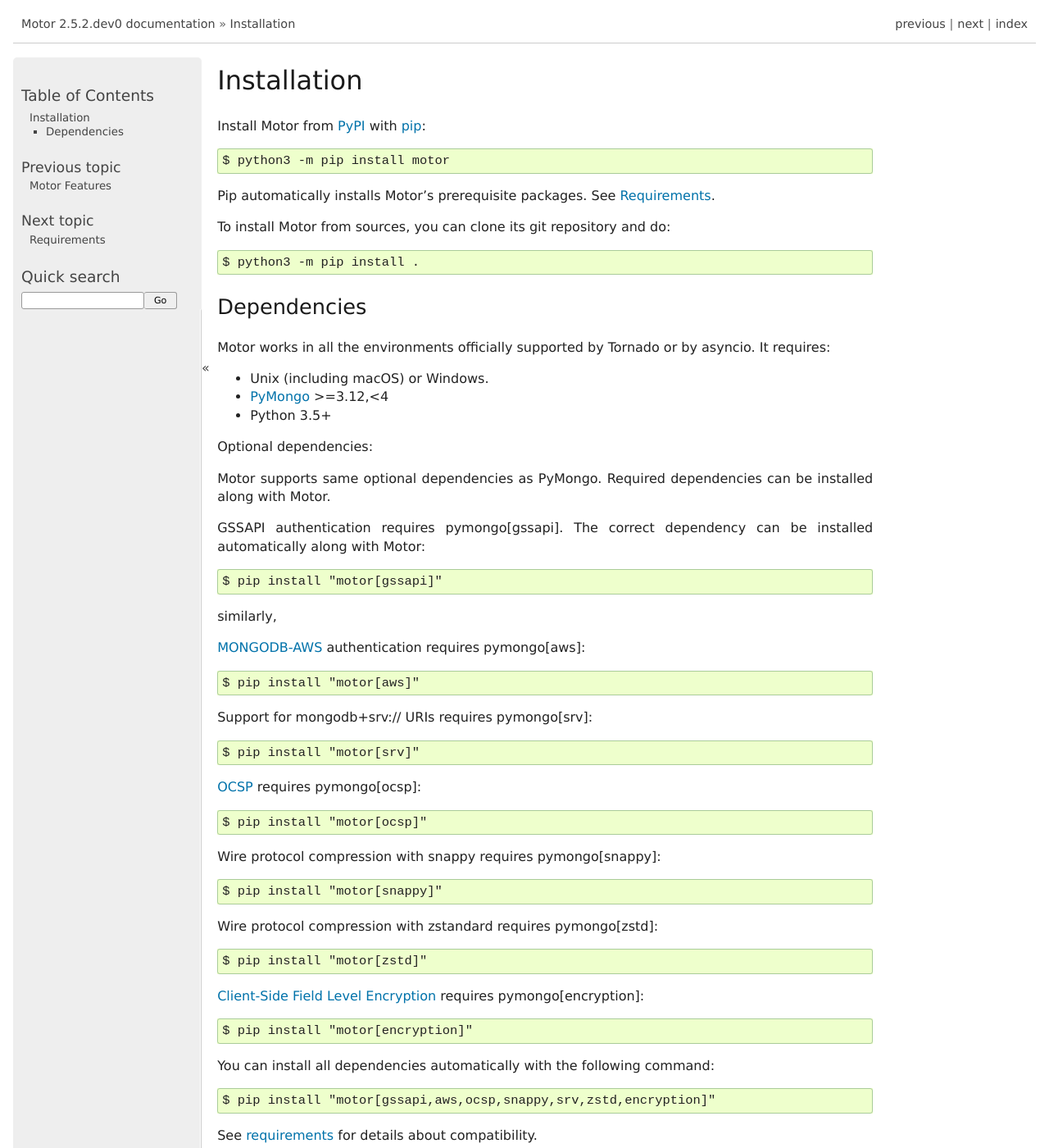
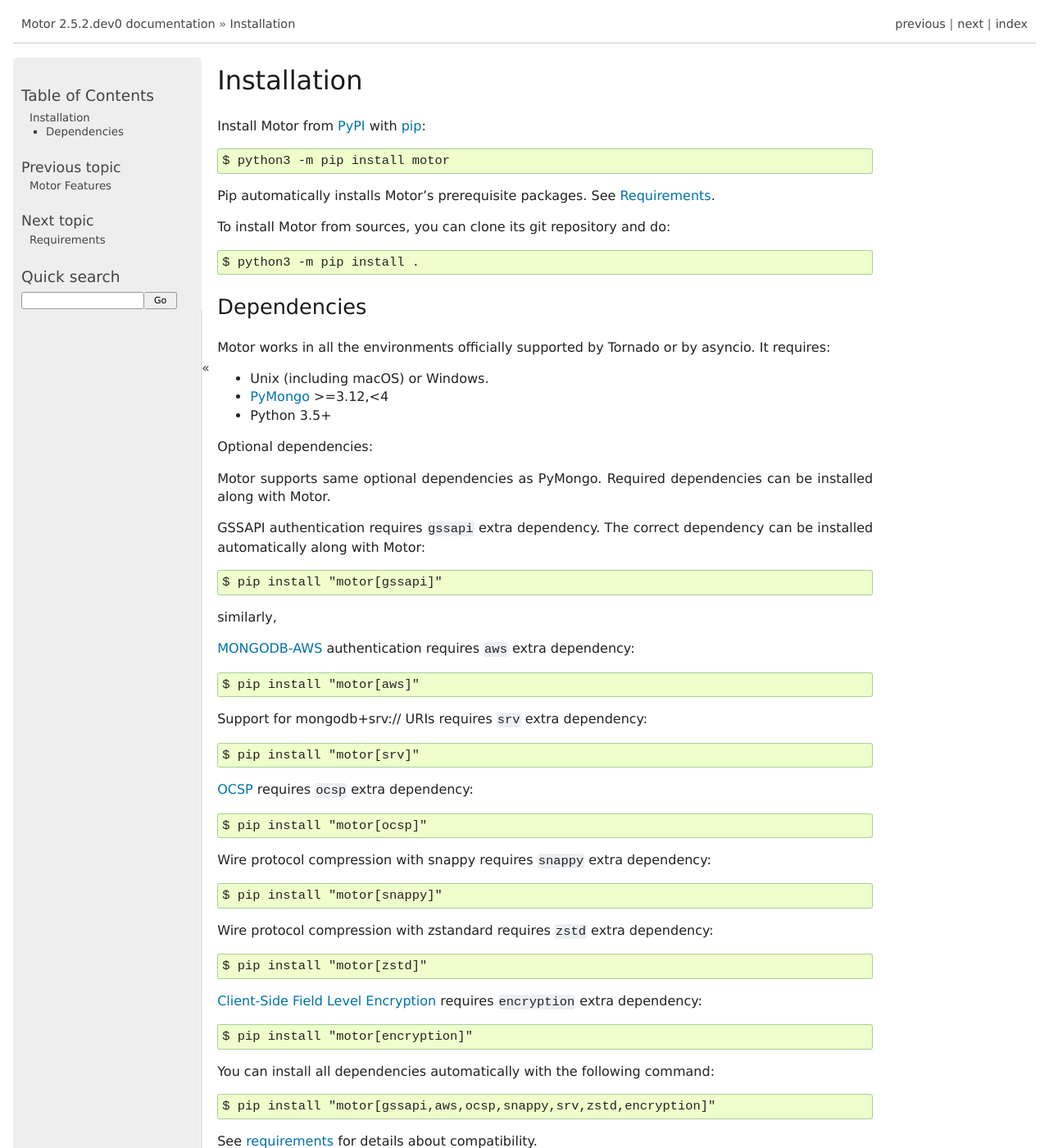
Before and after one commit to mongodb/motor, a Sphinx documentation site: the page built from doc/installation.rst, in a window 1280 px wide and 1400 px high. Shown: the whole window at 82% size. Built offline with Sphinx 7.4.7, drawn with Linux system fonts in a browser that asks for light colours; the version number is read from the project's files by our own code.

```diff
--- a/doc/installation.rst
+++ b/doc/installation.rst
@@ -27,7 +27,7 @@ Optional dependencies:
 Motor supports same optional dependencies as PyMongo. Required dependencies can be installed
 along with Motor.
 
-GSSAPI authentication requires pymongo[gssapi]. The correct
+GSSAPI authentication requires ``gssapi`` extra dependency. The correct
 dependency can be installed automatically along with Motor::
 
   $ pip install "motor[gssapi]"
@@ -35,29 +35,29 @@ dependency can be installed automatically along with Motor::
 similarly,
 
 `MONGODB-AWS <https://pymongo.readthedocs.io/en/stable/examples/authentication.html#mongodb-aws>`_
-authentication requires pymongo[aws]::
+authentication requires ``aws`` extra dependency::
 
   $ pip install "motor[aws]"
 
-Support for mongodb+srv:// URIs requires pymongo[srv]::
+Support for mongodb+srv:// URIs requires ``srv`` extra dependency::
 
   $ pip install "motor[srv]"
 
-`OCSP <https://pymongo.readthedocs.io/en/stable/examples/tls.html#ocsp>`_ requires pymongo[ocsp]::
+`OCSP <https://pymongo.readthedocs.io/en/stable/examples/tls.html#ocsp>`_ requires ``ocsp`` extra dependency::
 
   $ pip install "motor[ocsp]"
 
-Wire protocol compression with snappy requires pymongo[snappy]::
+Wire protocol compression with snappy requires ``snappy`` extra dependency::
 
   $ pip install "motor[snappy]"
 
-Wire protocol compression with zstandard requires pymongo[zstd]::
+Wire protocol compression with zstandard requires ``zstd`` extra dependency::
 
   $ pip install "motor[zstd]"
 
 `Client-Side Field Level Encryption
 <https://pymongo.readthedocs.io/en/stable/examples/encryption.html#client-side-field-level-encryption>`_
-requires pymongo[encryption]::
+requires ``encryption`` extra dependency::
 
   $ pip install "motor[encryption]"
 
```
Also changed, not shown: README.rst (+7 -7 lines).
